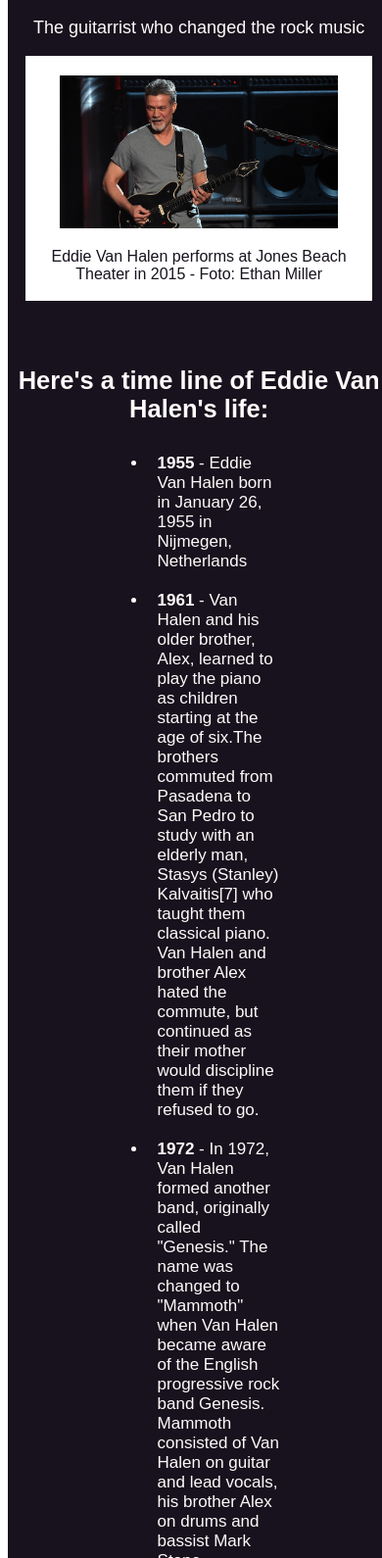
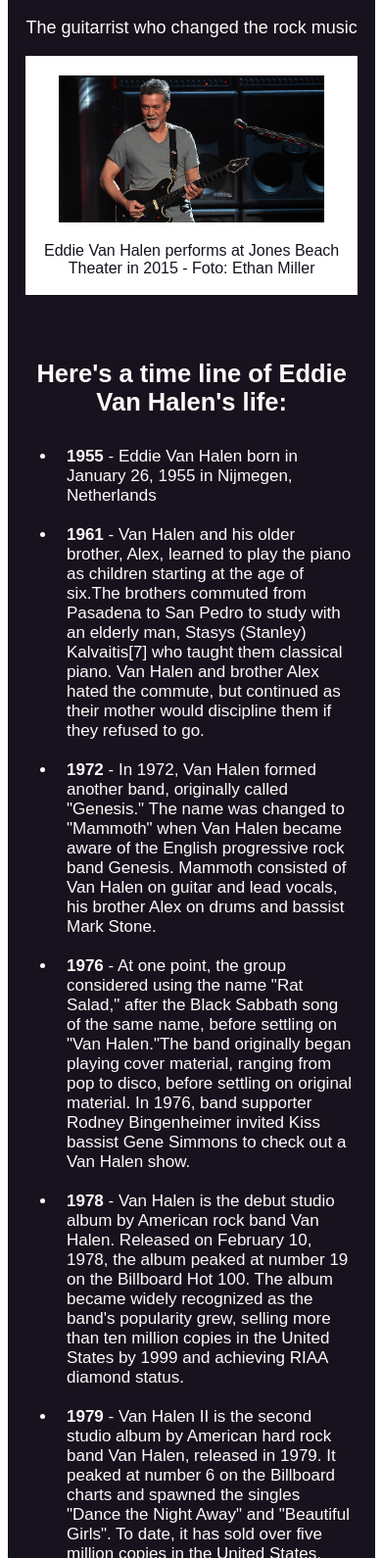
Before and after one commit to gustavo-pessoa/tribute-page-eddie-van-halen, a plain HTML site: page index.html in a window 390 px wide. Shown: the part 215-1805 px from the top of the page at 98% size. Drawn offline with Linux system fonts and the light colour scheme.

Commit message:
202101251915

```diff
--- a/style.css
+++ b/style.css
@@ -1,5 +1,5 @@
 #main {
-    width: 99%;
+    width: 95%;
     background-color:rgb(23, 18, 29);
     color:snow;
     padding: 10px;
@@ -44,9 +44,13 @@
     margin-left: auto;
     margin-right: auto;
     text-align: left;
+}
 
-
-}
+@media (max-width: 900px) {
+    #chronology {
+      width: 100%;
+    }
+  }
 
 a:visited {
 color:rgb(6, 243, 243)
```
